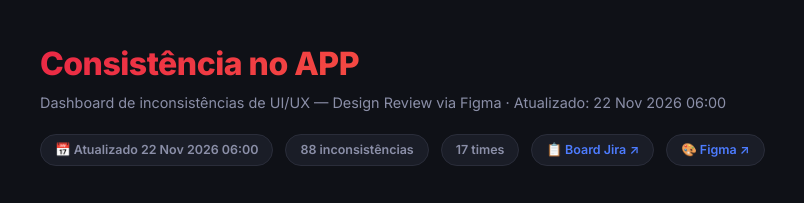
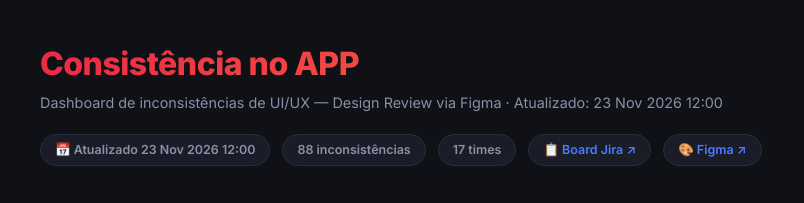
Before and after one commit to jaquelineantunes-ifood/consistencia-app-dashboard, a plain HTML site: page index.html in a window 1280 px wide. Shown: the top 203 px of the page, 0-804 px from the left. Drawn offline with Linux system fonts and the light colour scheme.

```diff
--- a/index.html
+++ b/index.html
@@ -78,10 +78,10 @@
   <div class="header">
     <div>
       <h1>Consistência no APP</h1>
-      <p class="header-sub">Dashboard de inconsistências de UI/UX — Design Review via Figma · Atualizado: 22 Nov 2026 06:00</p>
+      <p class="header-sub">Dashboard de inconsistências de UI/UX — Design Review via Figma · Atualizado: 23 Nov 2026 12:00</p>
     </div>
     <div class="header-meta">
-      <span class="badge">📅 Atualizado 22 Nov 2026 06:00</span>
+      <span class="badge">📅 Atualizado 23 Nov 2026 12:00</span>
       <span class="badge">88 inconsistências</span>
       <span class="badge">17 times</span>
       <span class="badge"><a href="https://ifood.atlassian.net/jira/software/c/projects/SWCONAP/boards/4479" target="_blank">📋 Board Jira ↗</a></span>
```
